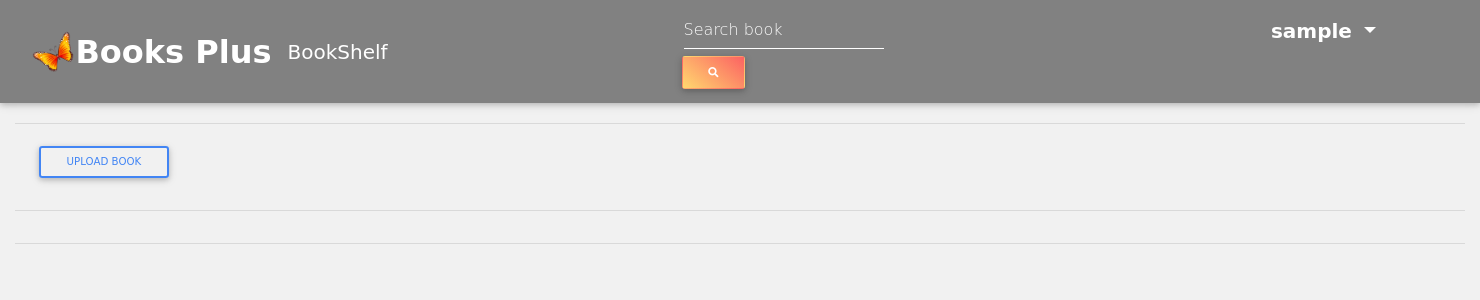
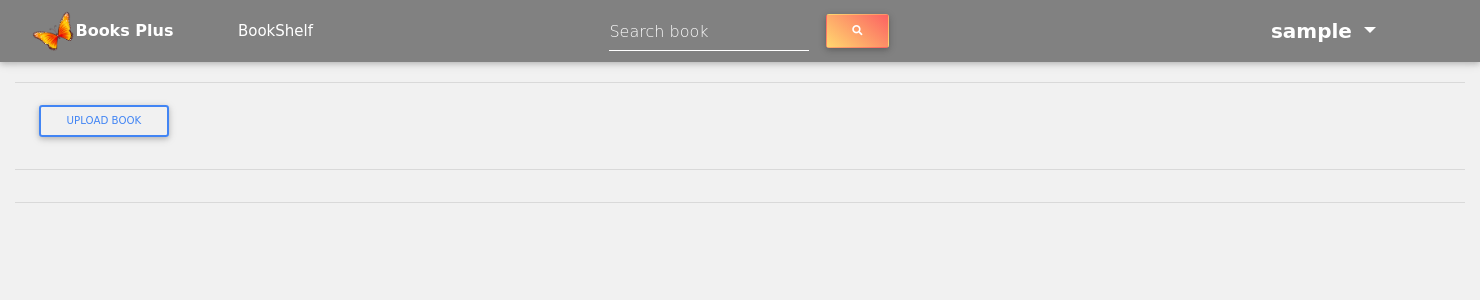
Before and after one commit to Tajeu2001/Books-Plus, a Django app: page /booklist in a window 1480 px wide. Shown: the top 300 px of the page. Run offline with Django 3.2, Linux system fonts and the light colour scheme; the visitor is signed in with stand-in values (Sample User, id 1); data that the repository does not hold is empty; some libraries are stand-ins or nearby versions; some web fonts are replaced.

Commit message:
Resize the navbar

```diff
--- a/book_app/templates/navbar.html
+++ b/book_app/templates/navbar.html
@@ -1,6 +1,6 @@
 <nav class="mb-1 navbar navbar-expand-lg navbar-dark  " style="background-color: #818181;">
   <img src="/static/images/toppng.com-transparent-orange-butterfly-600x589.png" alt="" width="3%" height="3%" style="margin-left: 1rem;" >
-  <a class="navbar-brand header home" href="{% url 'index' %}" style="font-size: 2rem; font-weight: 900;">Books Plus</a>
+  <a class="navbar-brand header home" href="{% url 'index' %}" style="font-size: 1rem; font-weight: 900;">Books Plus</a>
 <button class="navbar-toggler" type="button" data-toggle="collapse" data-target="#navbarSupportedContent-333"
 aria-controls="navbarSupportedContent-333" aria-expanded="false" aria-label="Toggle navigation">
 <span class="navbar-toggler-icon"></span>
@@ -10,7 +10,7 @@ aria-controls="navbarSupportedContent-333" aria-expanded="false" aria-label="Tog
 <li class="nav-item active">
 
 </ul>
-<a style="font-size: 20px; margin-right: 18rem;  color:white;font-weight: 400; " href="{% url 'booklist'%}">BookShelf</a>
+<a style="font-size: 15px; margin-right: 15rem;  color:white;font-weight: 400; " href="{% url 'booklist'%}">BookShelf</a>
 
 {% if user.is_authenticated %}
 <ul class="navbar-nav ml-auto nav-flex-icons">
@@ -20,7 +20,7 @@ aria-controls="navbarSupportedContent-333" aria-expanded="false" aria-label="Tog
 
 <form class="form-inline" role="search" action="{% url 'search' %}">
   <div class="md-form my-0" style="margin-right: 23rem;">
-    <input class="form-control mr-sm-2" type="text" placeholder="Search book" aria-label="Search" name="book">
+    <input class="form-control " type="text" placeholder="Search book" aria-label="Search" name="book">
     <button class="btn peach-gradient btn-sm" type="submit"><i class="fas fa-search"></i></button>
   </div>
 </form>
```
